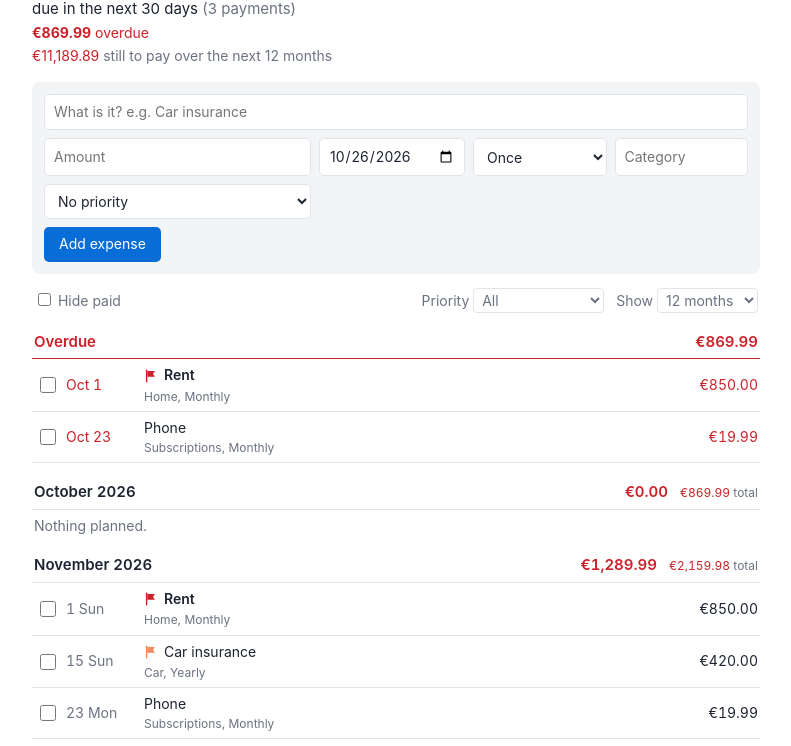
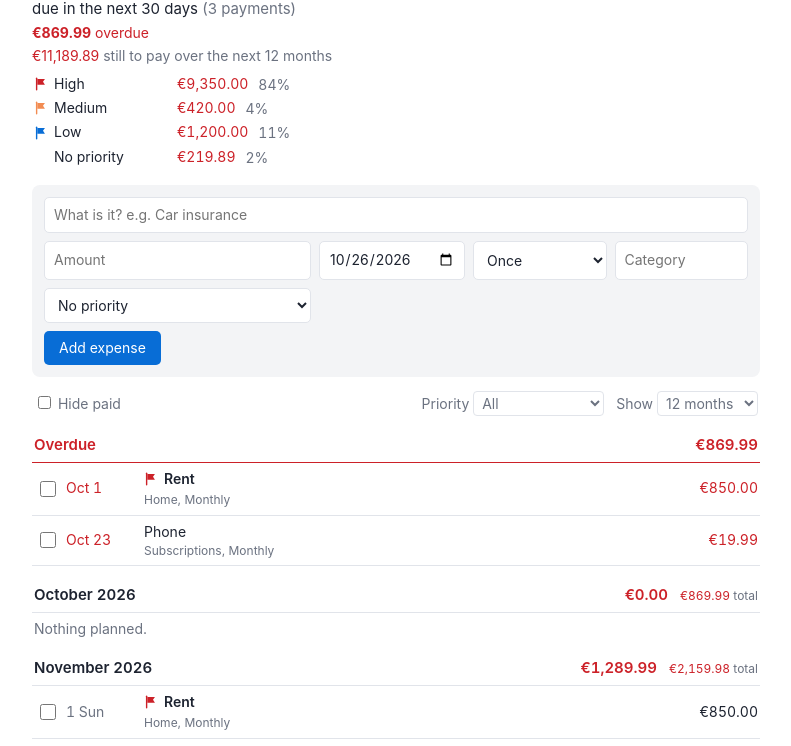
Before and after one commit to lse672/lse672.github.io, a plain HTML site: page index.html in a window 1280 px wide. Shown: the part 53-799 px from the top of the page, without its empty margins (244-1035 px from the left). Drawn offline with Linux system fonts and the light colour scheme.

Commit message:
update: show sums by priority

```diff
--- a/app.js
+++ b/app.js
@@ -27,7 +27,7 @@
   const ui = { hidePaid: false, horizon: 12, priority: 'all' };
 
   const $ = (id) => document.getElementById(id);
-  const VERSION = '0.1.7'; // keep in sync with ?v= in index.html and "version" in ext.json
+  const VERSION = '0.1.9'; // keep in sync with ?v= in index.html and "version" in ext.json
   const diag = { streams: 0, log: [] };
   function logDiag(item) {
     diag.streams++;
@@ -118,6 +118,9 @@
     medium: { label: 'Medium priority', rank: 1 },
     low: { label: 'Low priority', rank: 2 },
   };
+  const PRIO_KEYS = ['high', 'medium', 'low', 'none'];
+  const PRIO_LABEL = { high: 'High', medium: 'Medium', low: 'Low', none: 'No priority' };
+  const prioKey = (exp) => (PRIORITY[exp.priority] ? exp.priority : 'none');
   const rank = (exp) => (PRIORITY[exp.priority] ? PRIORITY[exp.priority].rank : 3);
   const flagSvg = (p) => PRIORITY[p]
     ? `<svg class="flag flag-${p}" viewBox="0 0 16 16" aria-hidden="true"><path d="M3 1.5v13" stroke="currentColor" stroke-width="1.6" stroke-linecap="round"/><path d="M3.8 2.2h8.7l-2.2 3.3 2.2 3.3H3.8z" fill="currentColor"/></svg><span class="sr">${PRIORITY[p].label}: </span>`
@@ -137,6 +140,7 @@
     const overdue = [];
     const months = new Map();
     let dueSoon = 0, dueSoonCount = 0, overdueTotal = 0, horizonTotal = 0;
+    const horizonByPrio = { high: 0, medium: 0, low: 0, none: 0 };
 
     for (const exp of data.expenses) {
       for (const date of occurrences(exp, lookBack, horizonEnd)) {
@@ -150,6 +154,7 @@
         if (date < thisMonthStart) continue; // older paid items aren't shown
         if (!paid) {
           horizonTotal += exp.amount;
+          horizonByPrio[prioKey(exp)] += exp.amount;
           if (date <= in30) { dueSoon += exp.amount; dueSoonCount++; }
         }
         const key = monthKey(date);
@@ -167,7 +172,7 @@
       if (!months.has(key)) months.set(key, []);
     }
     const sortedMonths = [...months.entries()].sort((a, b) => a[0].localeCompare(b[0]));
-    return { overdue, months: sortedMonths, overdueTotal, dueSoon, dueSoonCount, horizonTotal, today };
+    return { overdue, months: sortedMonths, overdueTotal, dueSoon, dueSoonCount, horizonTotal, horizonByPrio, today };
   }
 
   // ---------- rendering ----------
@@ -189,6 +194,20 @@
       </li>`;
   }
 
+  // ---------- priority breakdown ----------
+  const pct = (part, total) => (total > 0 ? Math.round((part / total) * 100) : 0);
+  const prioIcon = (k) => (k === 'none' ? '<span class="flag flag-none" aria-hidden="true"></span>' : flagSvg(k));
+
+  function breakdownHtml(v) {
+    const used = PRIO_KEYS.filter((k) => v.horizonByPrio[k] > 0);
+    // Only worth showing once at least one expense has a priority
+    if (!used.length || (used.length === 1 && used[0] === 'none')) return '';
+    return `<ul class="prio-breakdown">${used.map((k) => `
+      <li><span class="title">${prioIcon(k)}${PRIO_LABEL[k]}</span>
+        <span class="sum">${esc(money(v.horizonByPrio[k]))}</span>
+        <span class="muted">${pct(v.horizonByPrio[k], v.horizonTotal)}%</span></li>`).join('')}</ul>`;
+  }
+
   const shown = (r) => rank(r.exp) <= priorityFilters[ui.priority];
 
   function render() {
@@ -198,7 +217,8 @@
       <p><strong class="sum">${esc(money(v.dueSoon))}</strong> due in the next 30 days
         <span class="muted">(${v.dueSoonCount} ${v.dueSoonCount === 1 ? 'payment' : 'payments'})</span></p>
       ${v.overdueTotal > 0 ? `<p class="late"><strong class="sum">${esc(money(v.overdueTotal))}</strong> overdue</p>` : ''}
-      <p class="muted"><span class="sum">${esc(money(v.horizonTotal))}</span> still to pay over the next ${ui.horizon} months</p>`;
+      <p class="muted"><span class="sum">${esc(money(v.horizonTotal))}</span> still to pay over the next ${ui.horizon} months</p>
+      ${breakdownHtml(v)}`;
 
     let html = '';
     if (v.overdue.length) {
--- a/index.html
+++ b/index.html
@@ -5,7 +5,7 @@
   <meta name="viewport" content="width=device-width, initial-scale=1">
   <title>Upcoming Expenses</title>
   <meta http-equiv="Cache-Control" content="no-cache">
-  <link rel="stylesheet" href="style.css?v=0.1.7">
+  <link rel="stylesheet" href="style.css?v=0.1.9">
 </head>
 <body>
   <main id="app">
@@ -67,7 +67,7 @@
   </main>
 
   <!-- Standard Notes ComponentRelay 2.3.2 (UMD build), served from this folder. License: component-relay.LICENSE (AGPL-3.0). -->
-  <script src="component-relay.js?v=0.1.7"></script>
-  <script src="app.js?v=0.1.7"></script>
+  <script src="component-relay.js?v=0.1.9"></script>
+  <script src="app.js?v=0.1.9"></script>
 </body>
 </html>
--- a/style.css
+++ b/style.css
@@ -111,6 +111,11 @@ button:disabled { cursor: default; }
 .toolbar { flex-wrap: wrap; }
 .toolbar label:first-child { margin-right: auto; }
 
+/* Priority breakdown under the summary */
+.prio-breakdown { list-style: none; margin: 6px 0 0; padding: 0 0 0 2px; }
+.prio-breakdown li { display: grid; grid-template-columns: 9.5em auto 1fr; gap: 10px; align-items: center; padding: 1px 0; font-variant-numeric: tabular-nums; }
+.flag-none { display: inline-block; width: 14px; height: 14px; }
+
 /* Totals in red (uses the theme's red so it stays readable in dark themes) */
 .sum { color: var(--danger); }
 
```
